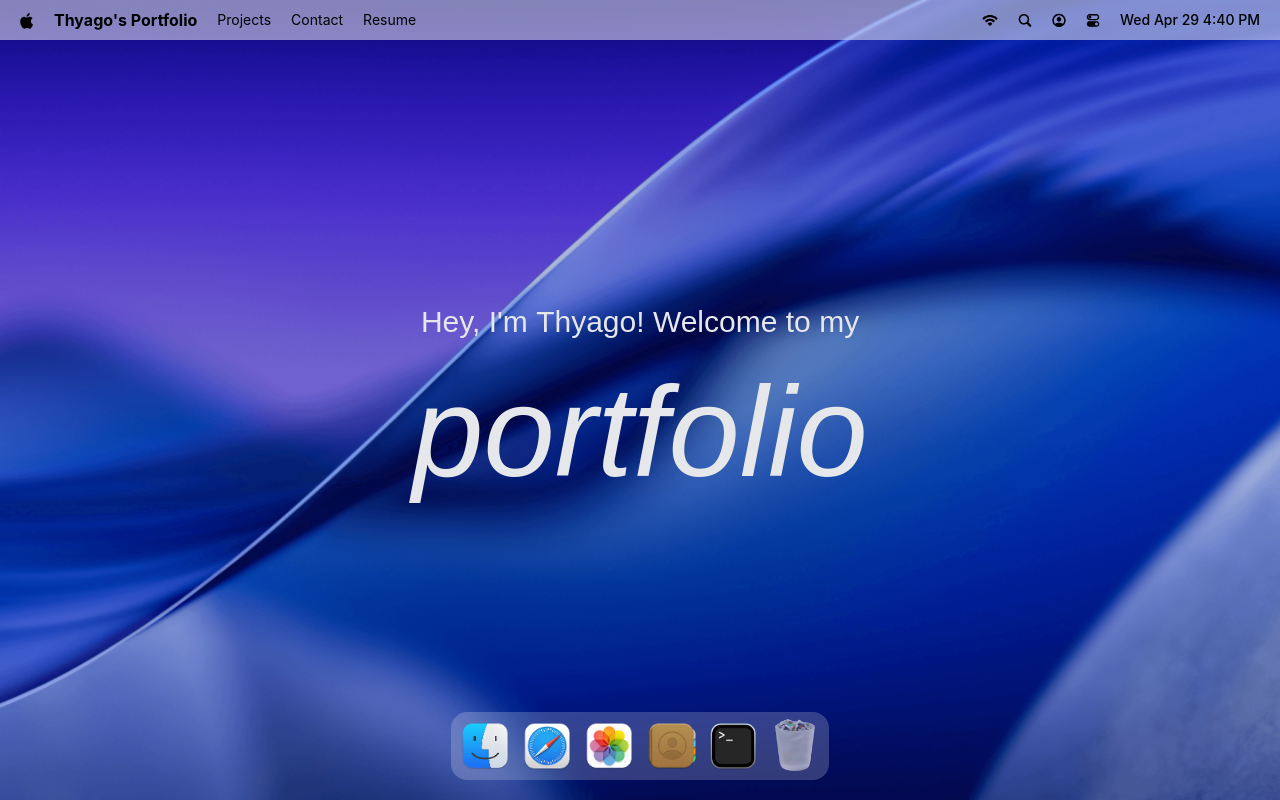
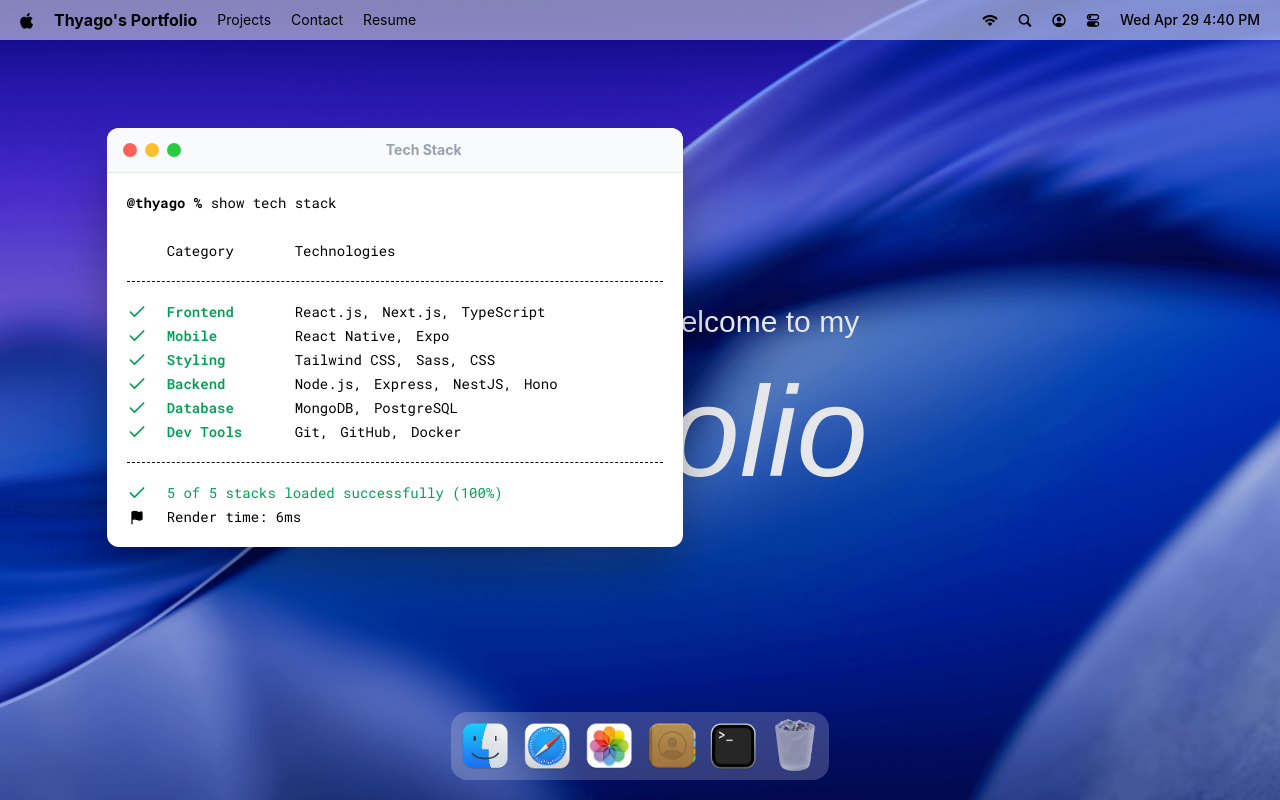
Before and after one commit to Thyagovz/macos_portolio, a React (Vite) app: page / in a window 1280 px wide. Both pictures are taken after a click on the button 733 px from the left and 746 px from the top of the page. Built offline with nearby package versions, Linux system fonts and the light colour scheme; a web font is replaced by a local one.

Commit message:
Implement a hoc for managing window states and add the first window - terminal

```diff
--- a/src/App.jsx
+++ b/src/App.jsx
@@ -1,4 +1,9 @@
 import { Dock, Navbar, Welcome } from "#components";
+import { Draggable } from "gsap/Draggable";
+import gsap from "gsap";
+import { Terminal } from "#windows/index";
+
+gsap.registerPlugin(Draggable);
 
 const App = () => {
   return (
@@ -6,6 +11,8 @@
       <Navbar />
       <Welcome />
       <Dock />
+
+      <Terminal />
     </main>
   );
 };
--- /dev/null
+++ b/src/components/WindowControls.jsx
@@ -0,0 +1,14 @@
+import useWindowStore from "#store/window.js";
+
+const WindowControls = ({ target }) => {
+  const { closeWindow } = useWindowStore();
+
+  return (
+    <div id="window-controls">
+      <div className="close" onClick={() => closeWindow(target)} />
+      <div className="minimize" />
+      <div className="maximize" />
+    </div>
+  );
+};
+export default WindowControls;
--- a/src/components/index.js
+++ b/src/components/index.js
@@ -1,5 +1,6 @@
 import Navbar from "#components/Navbar.jsx";
 import Welcome from "#components/Welcome.jsx";
 import Dock from "#components/Dock.jsx";
+import WindowControls from "#components/WindowControls.jsx";
 
-export { Navbar, Welcome, Dock };
+export { Navbar, Welcome, Dock, WindowControls };
--- /dev/null
+++ b/src/hoc/WindowWrapper.jsx
@@ -0,0 +1,54 @@
+import useWindowStore from "#store/window.js";
+import { useLayoutEffect, useRef } from "react";
+import { useGSAP } from "@gsap/react";
+import gsap from "gsap";
+import { Draggable } from "gsap/Draggable";
+
+const WindowWrapper = (Component, windowKey) => {
+  const Wrapped = (props) => {
+    const { focusWindow, windows } = useWindowStore();
+    const { isOpen, zIndex } = windows[windowKey];
+    const ref = useRef(null);
+
+    useGSAP(() => {
+      const el = ref.current;
+      if (!el || !isOpen) return;
+
+      el.style.display = "block";
+
+      gsap.fromTo(
+        el,
+        { scale: 0.8, opacity: 0, y: 40 },
+        { scale: 1, opacity: 1, y: 0, duration: 0.4, ease: "power3.out" },
+      );
+    }, [isOpen]);
+
+    useGSAP(() => {
+      const el = ref.current;
+      if (!el) return;
+
+      const [instance] = Draggable.create(el, {
+        onPress: () => focusWindow(windowKey),
+      });
+
+      return () => instance.kill();
+    }, []);
+
+    useLayoutEffect(() => {
+      const el = ref.current;
+      if (!el) return;
+      el.style.display = isOpen ? "block" : "none";
+    }, [isOpen]);
+
+    return (
+      <section id={windowKey} ref={ref} style={{ zIndex }} className="absolute">
+        <Component {...props} />
+      </section>
+    );
+  };
+
+  Wrapped.displayName = `WindowWrapper(${Component.displayName || Component.name || "Component"})`;
+
+  return Wrapped;
+};
+export default WindowWrapper;
--- /dev/null
+++ b/src/windows/Terminal.jsx
@@ -0,0 +1,57 @@
+import WindowWrapper from "#hoc/WindowWrapper.jsx";
+import { techStack } from "#constants";
+import { Check, Flag } from "lucide-react";
+import { WindowControls } from "#components";
+
+const Terminal = () => {
+  return (
+    <>
+      <div id="window-header">
+        <WindowControls target="terminal" />
+        <h2>Tech Stack</h2>
+      </div>
+
+      <div className="techstack">
+        <p>
+          <span className="font-bold">@thyago % </span>
+          show tech stack
+        </p>
+
+        <div className="label">
+          <p className="w-32">Category</p>
+          <p>Technologies</p>
+        </div>
+
+        <ul className="content">
+          {techStack.map(({ category, items }) => (
+            <li key={category} className="flex items-center">
+              <Check className="check" size={20} />
+              <h3>{category}</h3>
+              <ul>
+                {items.map((item, i) => (
+                  <li key={i}>
+                    {item}
+                    {i < items.length - 1 ? "," : ""}
+                  </li>
+                ))}
+              </ul>
+            </li>
+          ))}
+        </ul>
+
+        <div className="footnote">
+          <p>
+            <Check size={20} /> 5 of 5 stacks loaded successfully (100%)
+          </p>
+          <p className="text-black">
+            <Flag size={15} fill="black" />
+            Render time: 6ms
+          </p>
+        </div>
+      </div>
+    </>
+  );
+};
+const TerminalWindow = WindowWrapper(Terminal, "terminal");
+
+export default TerminalWindow;
--- /dev/null
+++ b/src/windows/index.js
@@ -0,0 +1,3 @@
+import Terminal from "#windows/Terminal.jsx";
+
+export { Terminal };
```
